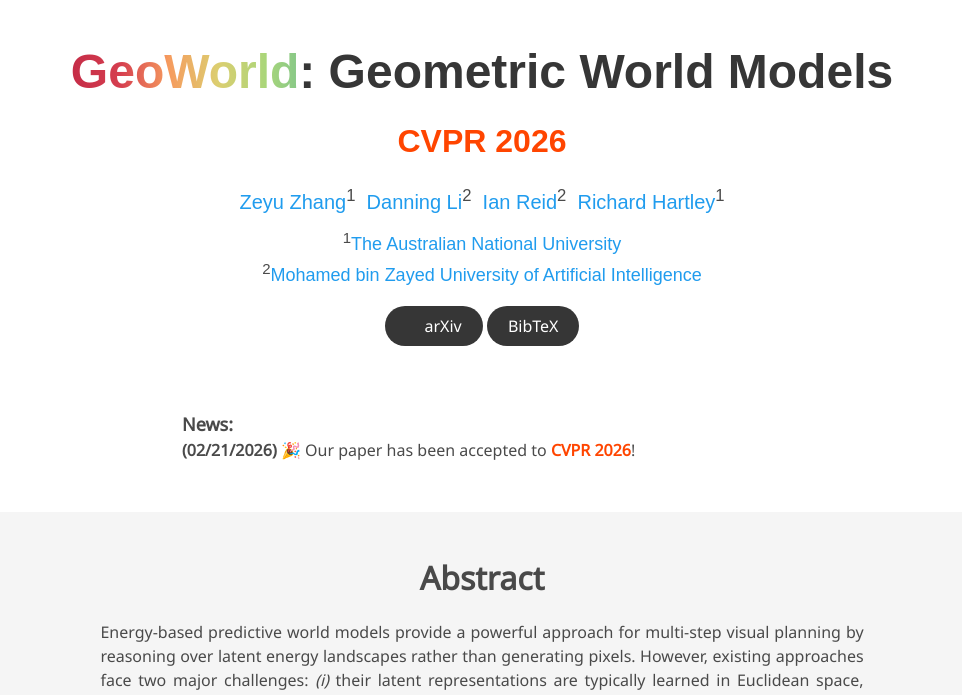
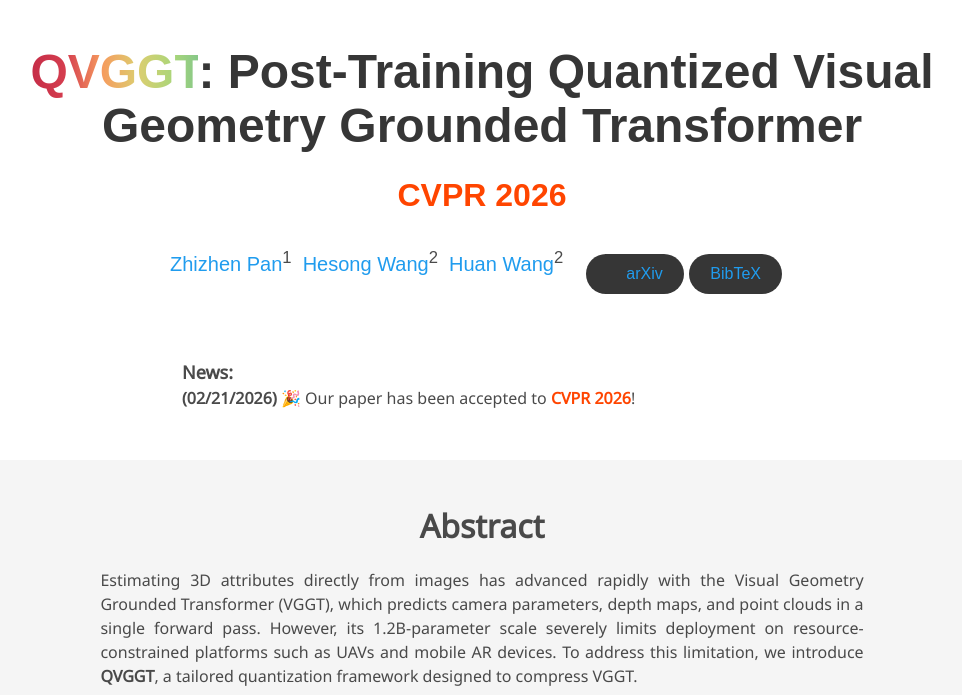
Before and after one commit to DDsacu/QVGGT, a plain HTML site: page index.html in a window 1280 px wide. Shown: the part 55-750 px from the top of the page, without its empty margins (158-1120 px from the left). Drawn offline with nearby package versions, Linux system fonts and the light colour scheme; some icons are missing; a web font is replaced by a local one.

Commit message:
first editing

```diff
--- a/index.html
+++ b/index.html
@@ -4,27 +4,26 @@
   <meta charset="utf-8">
   <!-- Meta tags for social media banners, these should be filled in appropriatly as they are your "business card" -->
   <!-- Replace the content tag with appropriate information -->
-  <meta name="description" content="GeoWorld">
-  <meta property="og:title" content="GeoWorld: Geometric World Models"/>
-  <meta property="og:description" content="GeoWorld: Geometric World Models"/>
-  <meta property="og:url" content="https://steve-zeyu-zhang.github.io/GeoWorld"/>
+  <meta name="description" content="QVGGT">
+  <meta property="og:title" content="QVGGT: Post-Training Quantized Visual Geometry Grounded Transformer"/>
+  <meta property="og:description" content="QVGGT: Post-Training Quantized Visual Geometry Grounded Transformer"/>
+  <meta property="og:url" content="https://DDsacu.github.io/QVGGT"/>
   <!-- Path to banner image, should be in the path listed below. Optimal dimenssions are 1200X630-->
   <meta property="og:image" content="static/images/main.png" />
   <meta property="og:image:width" content="3840"/>
   <meta property="og:image:height" content="1920"/>
 
-
-  <meta name="twitter:title" content="GeoWorld">
-  <meta name="twitter:description" content="GeoWorld: Geometric World Models">
+  <meta name="twitter:title" content="QVGGT">
+  <meta name="twitter:description" content="QVGGT: Post-Training Quantized Visual Geometry Grounded Transformer">
   <!-- Path to banner image, should be in the path listed below. Optimal dimenssions are 1200X600-->
   <meta name="twitter:image" content="static/images/main.png">
-  <meta name="twitter:card" content="GeoWorld: Geometric World Models">
+  <meta name="twitter:card" content="QVGGT: Post-Training Quantized Visual Geometry Grounded Transformer">
   <!-- Keywords for your paper to be indexed by-->
-  <meta name="keywords" content="Human Motion Generation">
+  <meta name="keywords" content="">
   <meta name="viewport" content="width=device-width, initial-scale=1">
 
 
-  <title>GeoWorld</title>
+  <title>QVGGT</title>
   <link rel="icon" type="image/x-icon" href="static/images/run.svg">
   <link href="https://fonts.googleapis.com/css?family=Google+Sans|Noto+Sans|Castoro"
   rel="stylesheet">
@@ -98,27 +97,17 @@
       <div class="container is-max-desktop">
         <div class="columns is-centered">
           <div class="column has-text-centered">
-            <h1 class="title is-1 publication-title"><span class="viridis">GeoWorld</span>: Geometric World Models</h1>
+            <h1 class="title is-1 publication-title"><span class="viridis">QVGGT</span>: Post-Training Quantized Visual Geometry Grounded Transformer</h1>
             <h3 class="title is-3 publication-title"><a href="https://cvpr.thecvf.com/Conferences/2026" target="_blank" style="color: OrangeRed;">CVPR 2026</a></h3>
             <div class="is-size-5 publication-authors">
               <!-- Paper authors -->
               <span class="author-block">
-              <a href="https://steve-zeyu-zhang.github.io/" target="_blank">Zeyu Zhang</a><sup>1</sup>&nbsp;</span>
+              <a href="https://DDsacu.github.io/" target="_blank">Zhizhen Pan</a><sup>1</sup>&nbsp;</span>
               <span class="author-block">
-              <a href="https://www.linkedin.com/in/danning-li-448039229/" target="_blank">Danning Li</a><sup>2</sup>&nbsp;</span>
+              <a href="https://viridisgreen.github.io/" target="_blank">Hesong Wang</a><sup>2</sup>&nbsp;</span>
               <span class="author-block">
-              <a href="https://mbzuai.ac.ae/study/faculty/ian-reid/" target="_blank">Ian Reid</a><sup>2</sup>&nbsp;</span>
+              <a href="https://huanwang.tech/" target="_blank">Huan Wang</a><sup>2</sup>&nbsp;</span>
               <span class="author-block">
-              <a href="https://users.cecs.anu.edu.au/~hartley/" target="_blank">Richard Hartley</a><sup>1</sup></span>
-                  </div>
-                  <p style="height: 10px;">&nbsp;</p>
-                  <div class="is-size-5 publication-authors">
-                    <span class="author-block"><font size="4"><sup>1</sup><a href="https://www.anu.edu.au/" target="_blank">The Australian National University</a></font></span><br>
-                    <span class="author-block"><font size="4"><sup>2</sup><a href="https://mbzuai.ac.ae/" target="_blank">Mohamed bin Zayed University of Artificial Intelligence</a></font></span><br>
-                    <!-- <span class="eql-cntrb"><small><sup>*</sup>Equal Contribution.</small></span> -->
-                    <!-- <span class="eql-cntrb"><small><sup>✉</sup>Corresponding author.</small></span><br> -->
-                    <!-- <span class="eql-cntrb"><small><sup>†</sup>Work done while being a visiting student researcher at Peking University.</small></span> -->
-                  </div>
 
                   <div class="column has-text-centered">
                     <div class="publication-links">
@@ -146,7 +135,7 @@
 
               <!-- ArXiv Link -->
                 <span class="link-block">
-                  <a href="https://arxiv.org/abs/2602.23058" target="_blank"
+                  <a href="https://arxiv.org/abs/" target="_blank"
                   class="external-link button is-normal is-rounded is-dark">
                   <span class="icon">
                     <i class="ai ai-arxiv"></i>
@@ -233,7 +222,10 @@
       <div class="column is-four-fifths">
         <h2 class="title is-3">Abstract</h2>
         <div class="content has-text-justified">
-            Energy-based predictive world models provide a powerful approach for multi-step visual planning by reasoning over latent energy landscapes rather than generating pixels. However, existing approaches face two major challenges: <em>(i)</em> their latent representations are typically learned in Euclidean space, neglecting the underlying geometric and hierarchical structure among states, and <em>(ii)</em> they struggle with long-horizon prediction, which leads to rapid degradation across extended rollouts. To address these challenges, we introduce <strong>GeoWorld</strong>, a geometric world model that preserves geometric structure and hierarchical relations through a <em>Hyperbolic JEPA</em>, which maps latent representations from Euclidean space onto hyperbolic manifolds. We further introduce <em>Geometric Reinforcement Learning</em> for energy-based optimization, enabling stable multi-step planning in hyperbolic latent space. Extensive experiments on CrossTask and COIN demonstrate around <strong>3%</strong> SR improvement in 3-step planning and <strong>2%</strong> SR improvement in 4-step planning compared to the state-of-the-art V-JEPA 2.
+            <p>Estimating 3D attributes directly from images has advanced rapidly with the Visual Geometry Grounded Transformer (VGGT), which predicts camera parameters, depth maps, and point clouds in a single forward pass. However, its 1.2B-parameter scale severely limits deployment on resource-constrained platforms such as UAVs and mobile AR devices. To address this limitation, we introduce <strong>QVGGT</strong>, a tailored quantization framework designed to compress VGGT.</p>
+            <p>Our approach starts from the observation that transformer blocks within VGGT exhibit heterogeneous sensitivity to quantization. We thus analyze per-block quantization sensitivity and propose a selective mixed-precision strategy that allocates higher precision to the most fragile transformer blocks. To address the amplification of quantization error caused by high-variance camera and register tokens, we further introduce token filtering with camera information compensation, which removes these outliers from activation calibration and restores their geometric cues using a PCA-derived global compensation token. Finally, we develop a task-aware scale search mechanism that evaluates candidate quantization scales not only through layer reconstruction but also through multi-head supervision and cross-head geometric consistency among camera poses, depth maps, and point maps.</p>
+            <p>Extensive experiments on multiple geometry perception benchmarks demonstrate that QVGGT achieves near-lossless W4A16 quantization, preserving the accuracy of all 3D prediction heads while delivering 3$\sim$4.9$\times$ memory reduction and up to 2.8$\times$ real hardware speedup over FP32.</p>
+            <p>Our approach makes high-fidelity 3D perception feasible on edge devices, enabling practical deployment of feed-forward 3D reconstruction models in real-world constrained environments.</p>
         </div>
       </div>
     </div>
```
Also changed, not shown: 1 other file.
